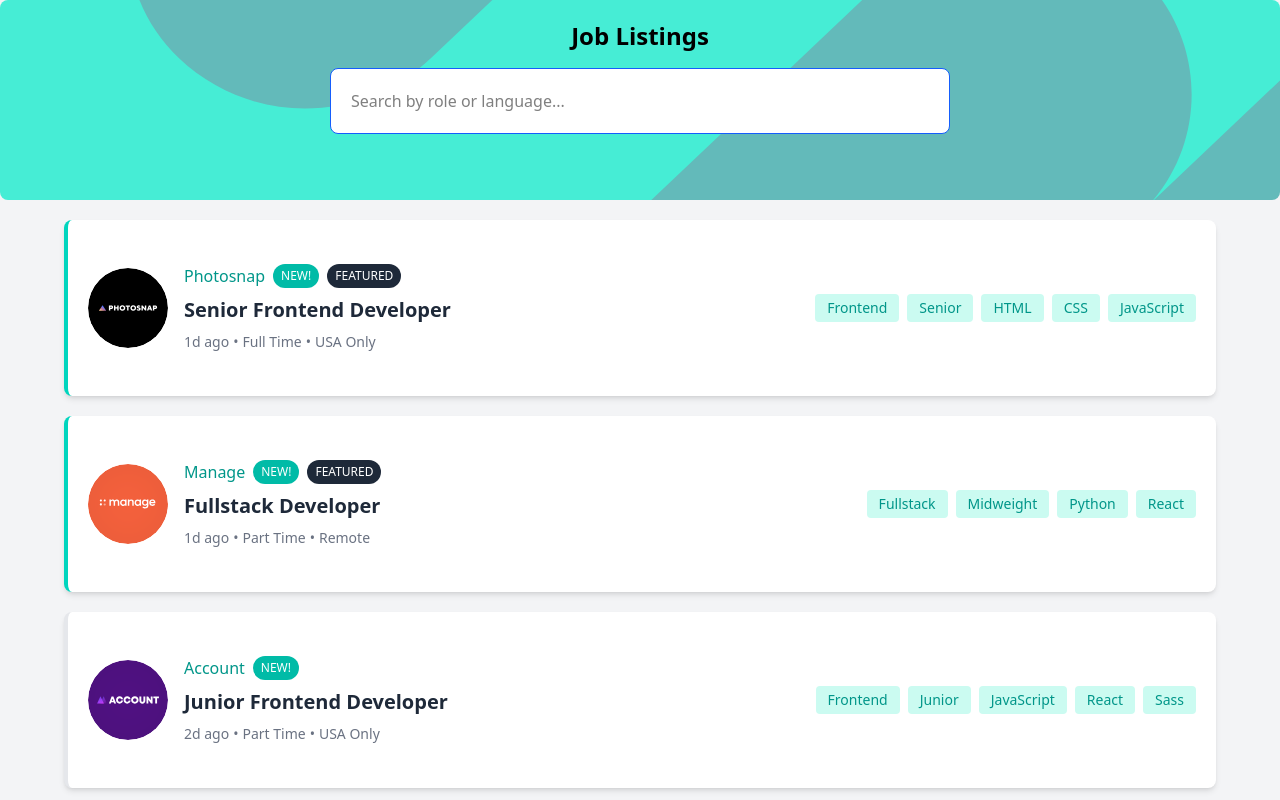
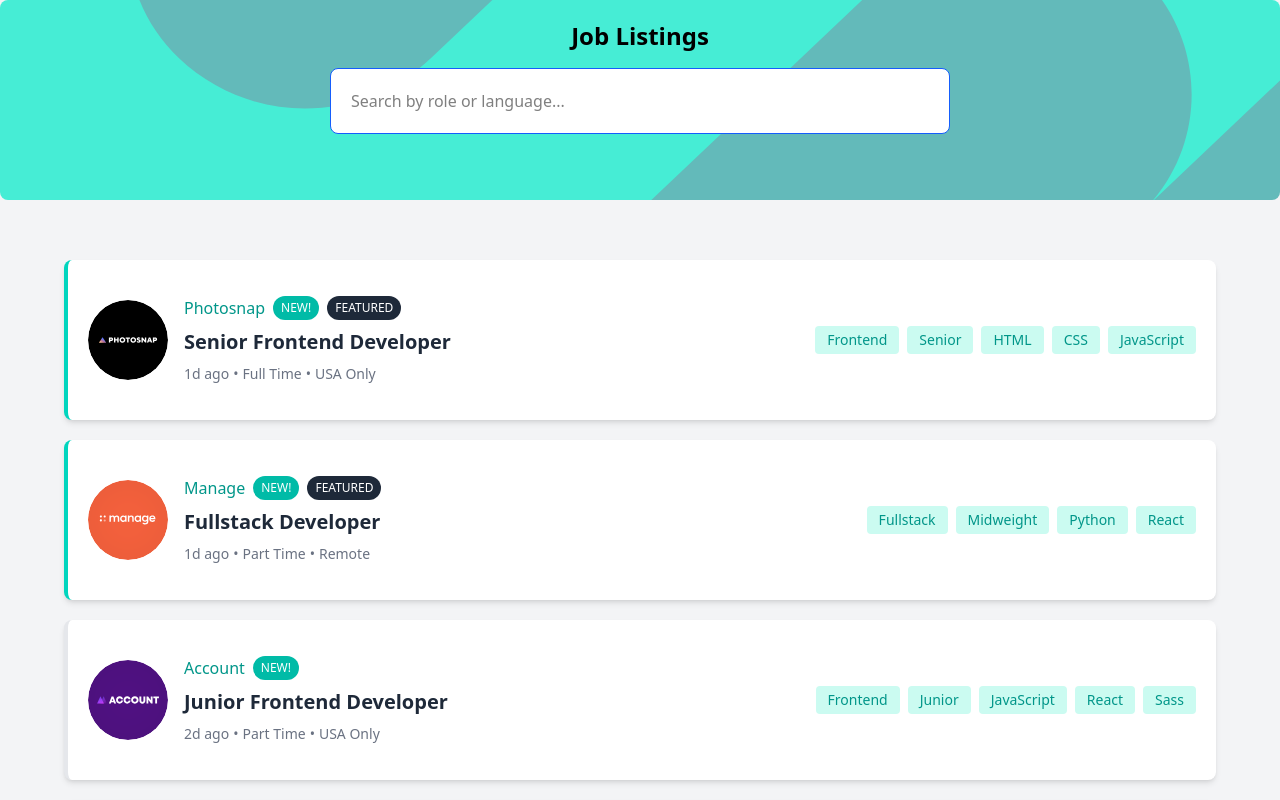
Before and after one commit to RivoltaAlpha/listing-react-hooks, a React (Vite) app: page / in a window 1280 px wide. Shown: the top 800 px of the page. Built offline with nearby package versions, Linux system fonts and the light colour scheme.

Commit message:
add margin-top to main grid and adjust job card height

```diff
--- a/src/Components/MainGrid.tsx
+++ b/src/Components/MainGrid.tsx
@@ -2,7 +2,7 @@ import type { Job, MainGridProps } from '../types/types';
 
 const MainGrid = ({filteredJobs, totalJobs, selectedFilters,handleTagClick}:MainGridProps ) => {
   return (
-    <main className="flex justify-center p-5">
+    <main className="flex justify-center p-5 mt-10">
       <div className="w-full max-w-6xl">
         {filteredJobs.length === 0 ? (
           <div className="text-center py-12">
@@ -18,7 +18,7 @@ const MainGrid = ({filteredJobs, totalJobs, selectedFilters,handleTagClick}:Main
             {filteredJobs.map((job: Job) => (
               <div
                 key={job.id}
-                className={`bg-white rounded-lg shadow-md hover:shadow-lg transition-all duration-300 hover:-translate-y-1 p-5 border-l-4 h-44 ${
+                className={`bg-white rounded-lg shadow-md hover:shadow-lg transition-all duration-300 hover:-translate-y-1 p-5 border-l-4 h-40 ${
                   job.featured ? 'border-teal-400' : 'border-gray-200'
                 } flex flex-col md:flex-row items-start md:items-center gap-4`}
               >
```
